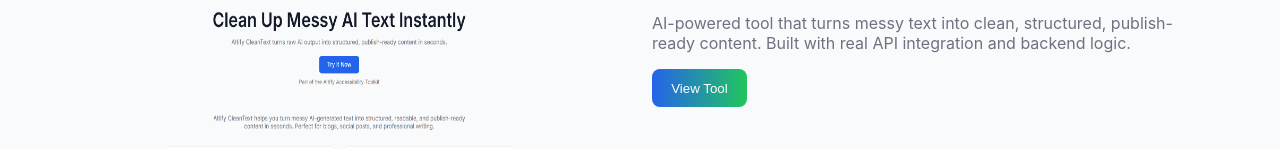
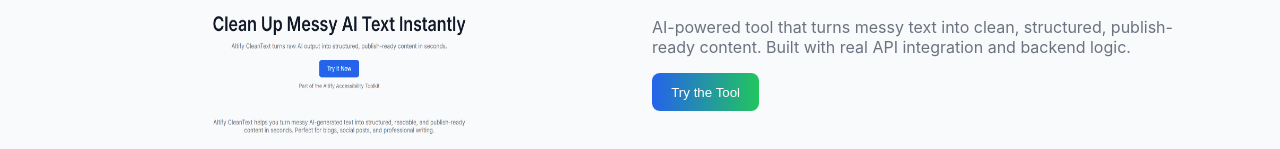
Before and after one commit to altifygenerator-ai/altify-landing, a Next.js app: page / in a window 1280 px wide. Shown: the part 1536-1685 px from the top of the page. Built offline with nearby package versions, Linux system fonts and the light colour scheme.

Commit message:
Update page.js

```diff
--- a/app/page.js
+++ b/app/page.js
@@ -43,13 +43,14 @@ export default function Home() {
 
             <button
               className="btn btn-secondary"
-              onClick={() => (window.location.href = "tel:+1234567890")}
+              onClick={() => (window.location.href = "tel:8702604880")}
             >
               Call Now
             </button>
           </div>
         </div>
 
+        <div className="hero-image">
           <Image
             src="/profile.jpg"
             width={400}
@@ -57,6 +58,7 @@ export default function Home() {
             alt="Profile"
             className="profile"
           />
+        </div>
       </section>
 
       {/* PROBLEM */}
@@ -115,7 +117,14 @@ export default function Home() {
               AI-powered tool that turns messy text into clean, structured, publish-ready content.
               Built with real API integration and backend logic.
             </p>
-            <button className="btn btn-primary">View Tool</button>
+
+            <a
+              href="https://altify-cleantext-api.vercel.app/"
+              target="_blank"
+              rel="noopener noreferrer"
+            >
+              <button className="btn btn-primary">Try the Tool</button>
+            </a>
           </div>
         </div>
       </section>
```
Lines whose indentation alone changed are shown as unchanged.
